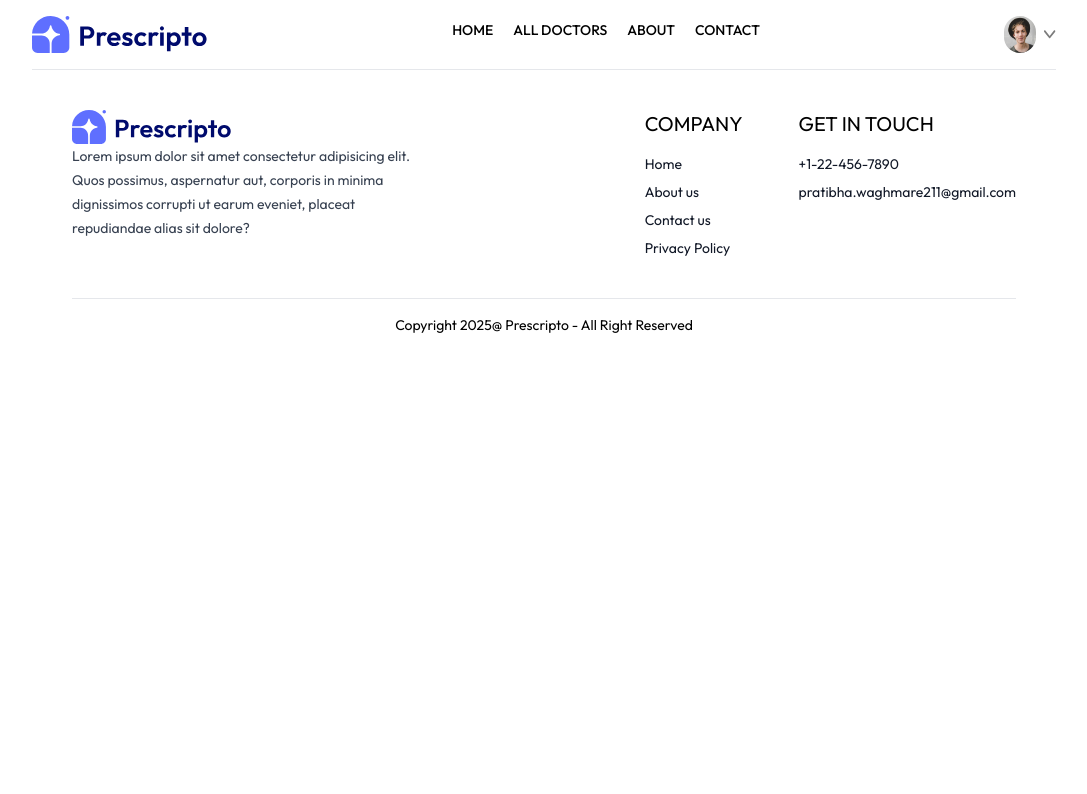
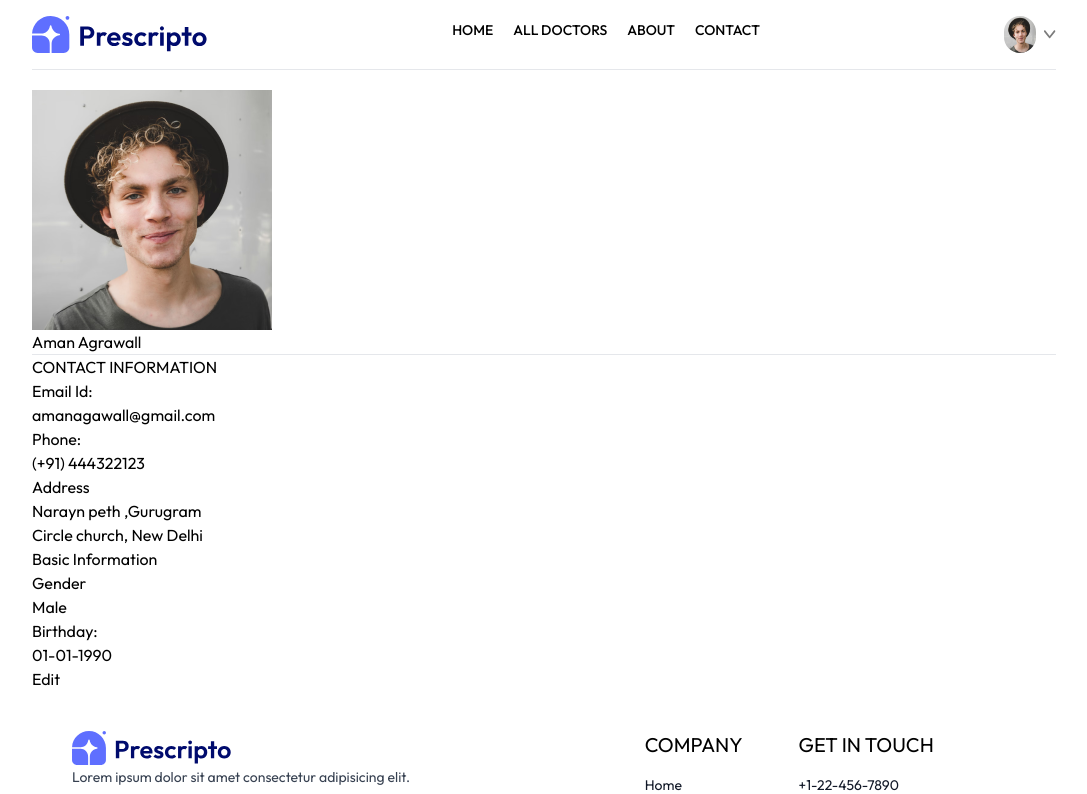
Before and after one commit to Pratibha-2015/Doctor-Prescripto, a React (Vite) app: page /my-Profile in a window 1280 px wide. Shown: the top 794 px of the page, without its empty margins (96-1183 px from the left). Built offline with nearby package versions, Linux system fonts and the light colour scheme.

Commit message:
My Profile

```diff
--- a/src/App.jsx
+++ b/src/App.jsx
@@ -22,7 +22,7 @@
         <Route path="/Loginp" element={<Loginp />} />
         <Route path="/about" element={<About />} />
         <Route path="/contact" element={<Contact />} />
-        <Route path="/MyProfile" element={<MyProfile />} />
+        <Route path="/my-Profile" element={<MyProfile />} />
         <Route path="/MyAppoinment" element={<MyAppoinment />} />
         <Route path="/Appoinment/:docId" element={<Appoinment />} />
       </Routes>
--- a/src/pages/MyProfile.jsx
+++ b/src/pages/MyProfile.jsx
@@ -1,8 +1,111 @@
-import React from 'react'
+import React, { useState } from 'react'
+import { assets } from '../assets/assets'
 
 const MyProfile = () => {
+
+  const [userData ,setUserData] = useState({
+    name: "Aman Agrawall",
+    image: assets.profile_pic,
+    email: "amanagawall@gmail.com",
+    phone: "(+91) 444322123",
+    address:{
+      line1: "Narayn peth ,Gurugram",
+      line2: "Circle church, New Delhi"
+    },
+    gender: "Male",
+    dob: "01-01-1990"
+  })
+const[isEdit, setIsEdit]= useState(false)
+const handleNameChange = (e) =>{
+  const { value } = e.target;
+    setUserData((prev) => ({ ...prev,name:value }));
+  };
+
   return (
-    <div>MyProfile</div>
+    <div>
+      <img src={userData.image} alt="" />
+      {
+
+isEdit ?
+<input type='text' value={userData.name} onChange={handleNameChange} />
+   :<p> {userData.name}</p>
+   }
+   <hr />
+   <div>
+    <p> CONTACT INFORMATION</p>
+    <div>
+      <p>Email Id:</p>
+      <p>{userData.email}</p>
+      <p>Phone:</p>
+      {
+
+isEdit ?
+<input type='text' value={userData.phone} onChange={ e => setUserData(prev => ({...prev,phone:e.target.value}))} />
+   :<p> {userData.phone}</p>
+   }
+   <p>Address</p>
+   {
+    isEdit ?
+    <p>
+      <input type="text" value={userData.address} onChange={e =>
+    setUserData(prev => ({
+      ...prev,
+      address: {
+        ...prev.address,
+        line1: e.target.value,
+      },
+    }))
+  } />
+      <br />
+      <input type="text" value={userData.address}
+      onChange={e =>
+        setUserData(prev => ({
+          ...prev,
+          address: {
+            ...prev.address,
+            line2: e.target.value,
+          },
+        }))
+      }
+     /> </p>
+: <p>
+  {userData.address.line1}
+  <br />
+  {userData.address.line2}
+</p>
+   }
+
+    </div>
+    </div>
+    <div>
+      <p> Basic Information</p>
+      <div>
+        <p>Gender</p>
+        {
+          isEdit ?
+          <select onChange={(e) => setUserData(prev => ({...prev,gender:e.target.value}))} value={userData.gender}>
+            <option value="Male">Male</option>
+            <option value="Female">Female</option>
+          </select>
+          : <p>{userData.gender}</p>
+        }
+        <p> Birthday:</p>
+        {
+          isEdit ?
+          <input type='date' onChange={(e) => setUserData(prev => ({...prev,dob:e.target.value}))} value={userData.dob} />
+          : <p>{userData.dob}</p>
+        }
+      </div>
+    </div>
+    <div>
+      {
+        isEdit ?
+        <button onClick={() => setIsEdit(false) }>Save Information </button>
+        : <button onClick={() => setIsEdit(true) }> Edit</button>
+      }
+    </div>
+
+    </div>
   )
 }
 
```
